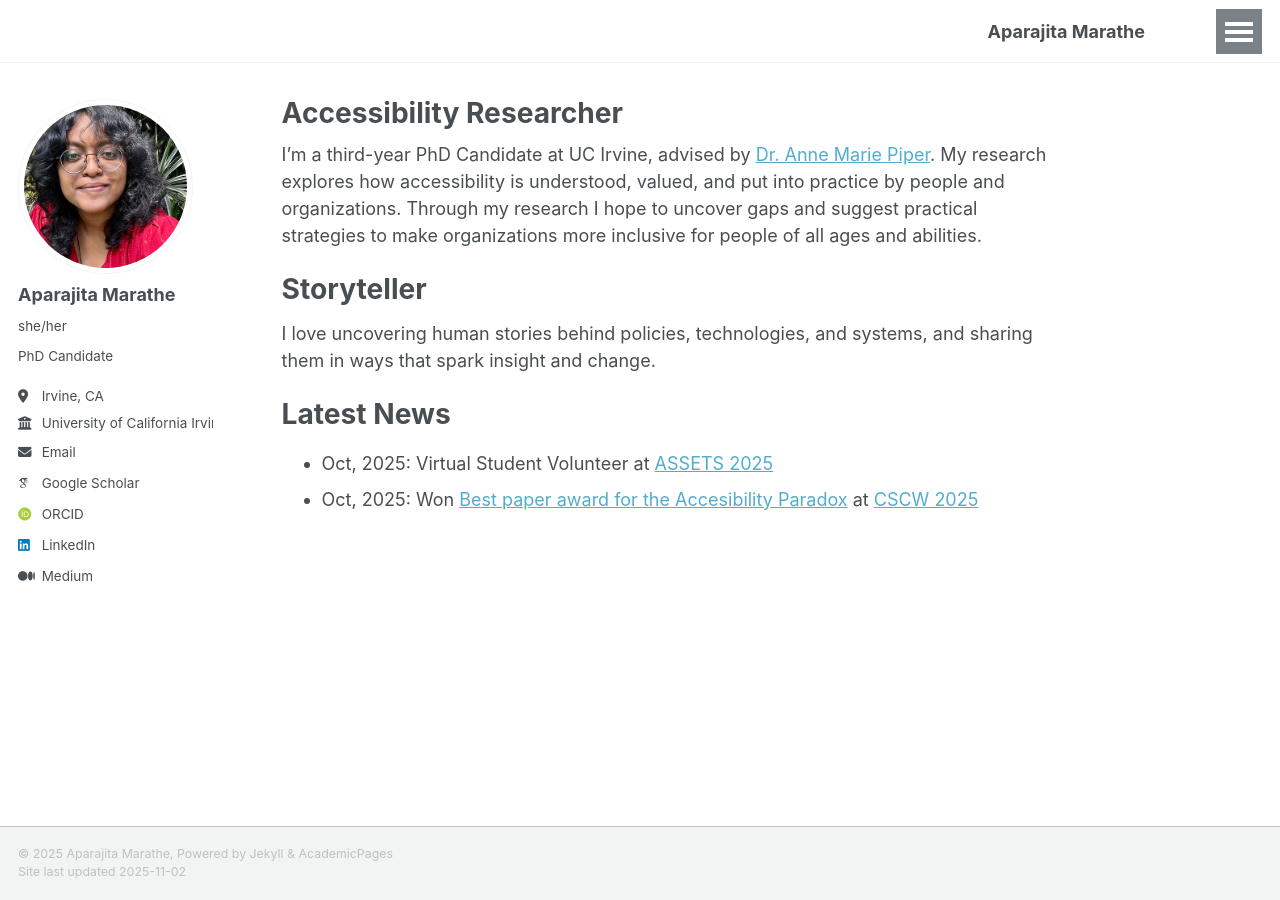
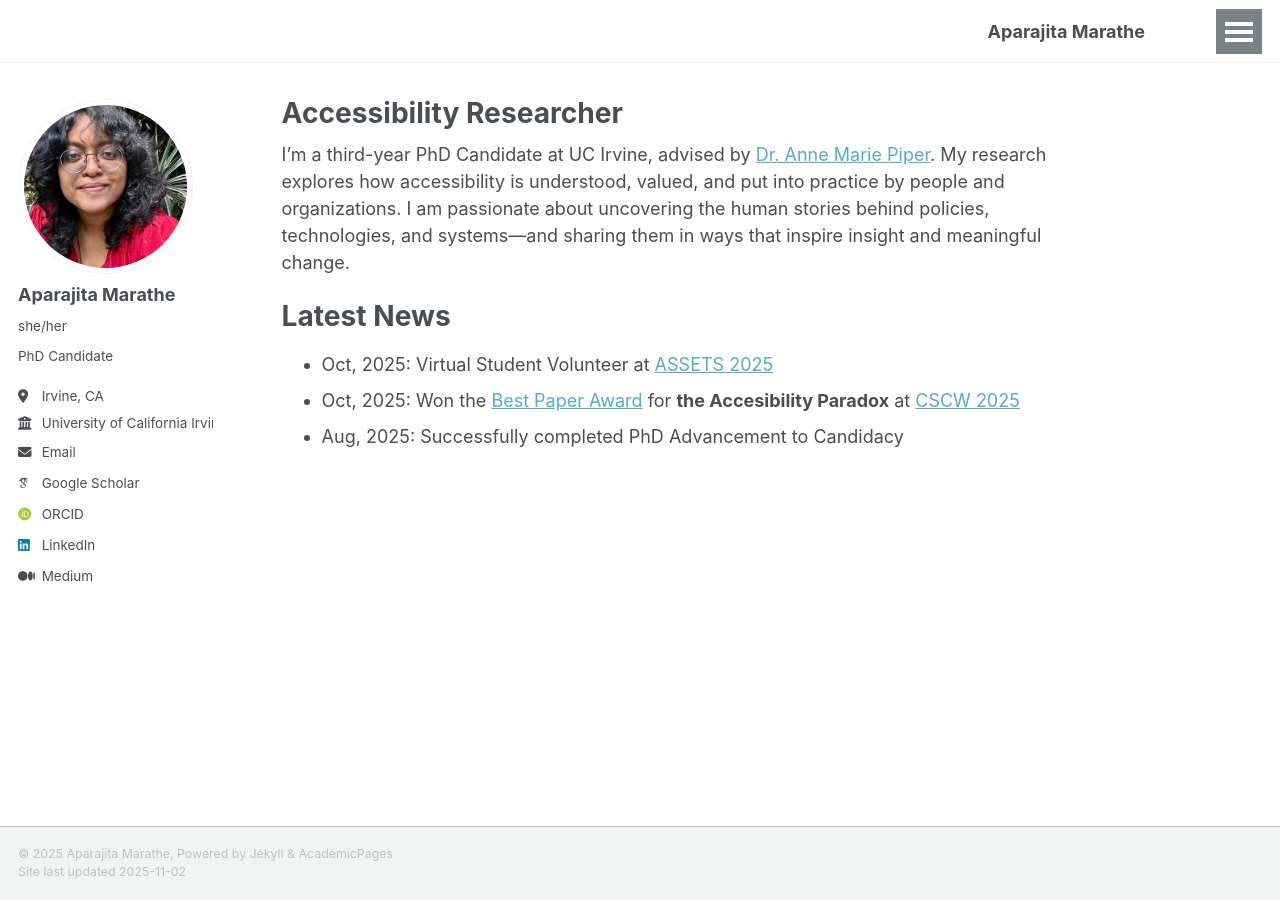
Before and after one commit to aparajitamarathe/aparajitamarathe.github.io, a Jekyll site: the page built from _pages/about.md, in a window 1280 px wide. Built offline with Jekyll 4.4.1, drawn with Linux system fonts in a browser that asks for light colours; some web fonts are replaced.

Commit message:
Revise about page content and achievements
Updated personal description and latest news section.

```diff
--- a/_pages/about.md
+++ b/_pages/about.md
@@ -7,13 +7,10 @@ redirect_from:
   - /about.html
 ---
 
-I’m a third-year PhD Candidate at UC Irvine, advised by [Dr. Anne Marie Piper](https://ics.uci.edu/~ampiper/). My research explores how accessibility is understood, valued, and put into practice by people and organizations. Through my research I hope to uncover gaps and suggest practical strategies to make organizations more inclusive for people of all ages and abilities.
-
-Storyteller
-======
-I love uncovering human stories behind policies, technologies, and systems, and sharing them in ways that spark insight and change.
+I’m a third-year PhD Candidate at UC Irvine, advised by [Dr. Anne Marie Piper](https://ics.uci.edu/~ampiper/). My research explores how accessibility is understood, valued, and put into practice by people and organizations. I am passionate about uncovering the human stories behind policies, technologies, and systems—and sharing them in ways that inspire insight and meaningful change.
 
 Latest News
 ======
 - Oct, 2025: Virtual Student Volunteer at [ASSETS 2025](https://assets25.sigaccess.org)
-- Oct, 2025: Won [Best paper award for the Accesibility Paradox](https://programs.sigchi.org/cscw/2025/program/content/211004) at [CSCW 2025](https://cscw.acm.org/2025/)
+- Oct, 2025: Won the [Best Paper Award](https://programs.sigchi.org/cscw/2025/program/content/211004) for **the Accesibility Paradox** at [CSCW 2025](https://cscw.acm.org/2025/)
+- Aug, 2025: Successfully completed PhD Advancement to Candidacy
```
